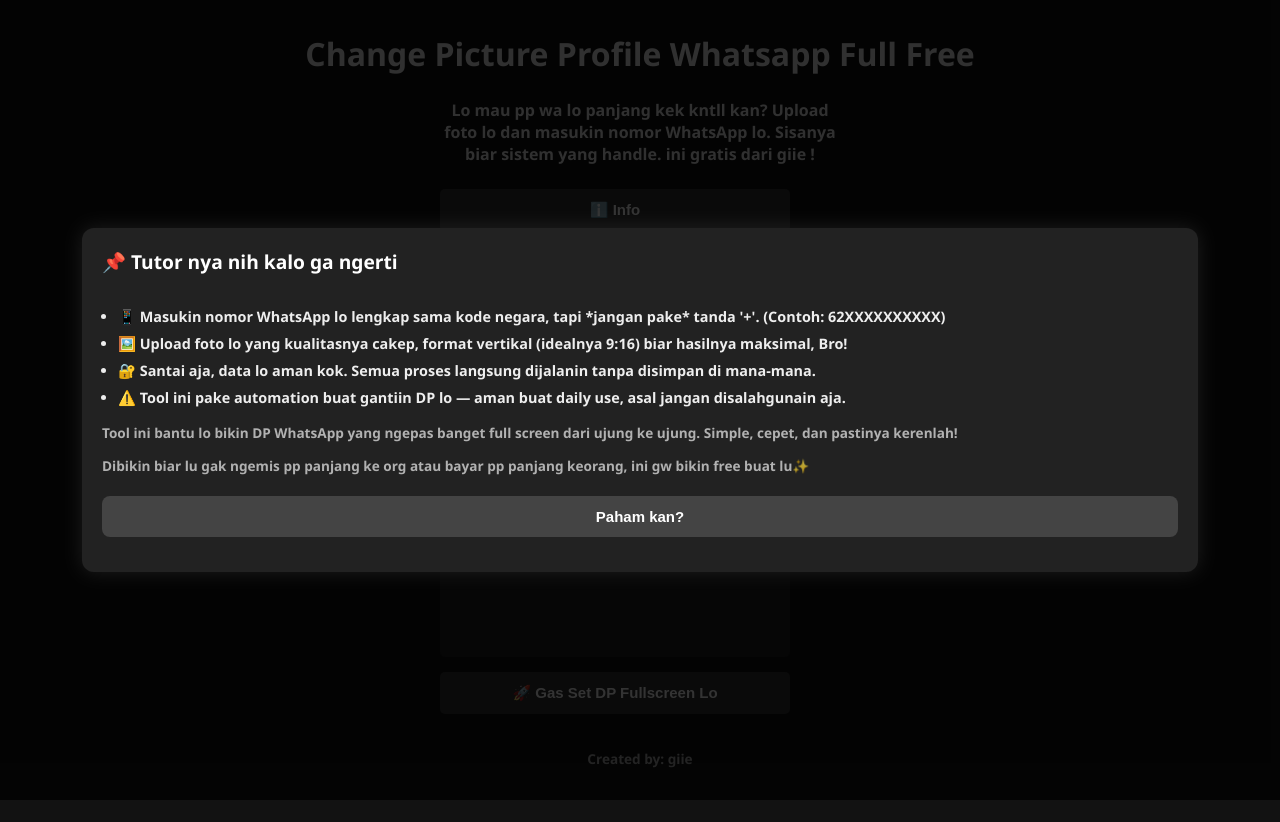
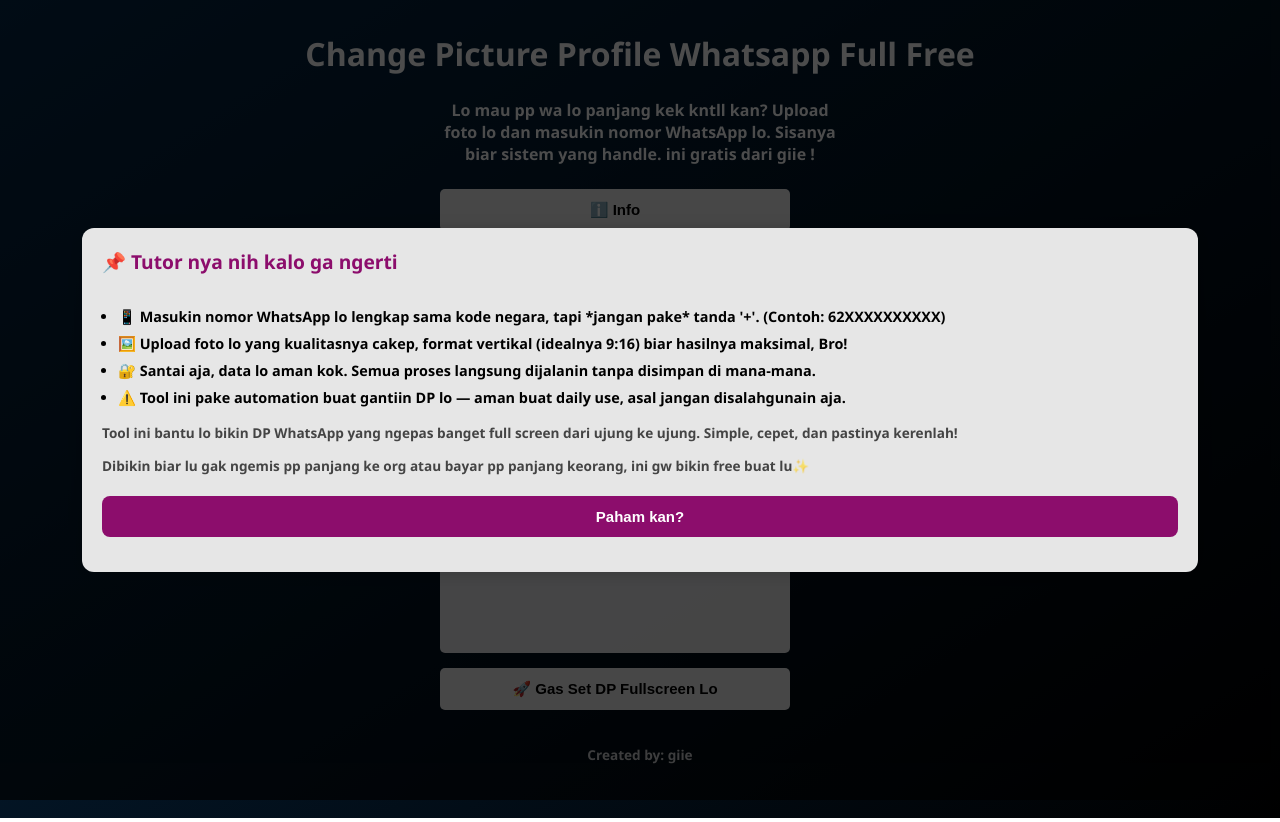
Before and after one commit to giienew/websitefullpp, a website: page public/index.html in a window 1280 px wide. Drawn offline with Linux system fonts and the light colour scheme.

Commit message:
Update style.css

```diff
--- a/public/style.css
+++ b/public/style.css
@@ -6,8 +6,8 @@
     margin: 0;
     padding: 0;
     font-family: 'Segoe UI', sans-serif;
-  background: #121212; /* hitam gelap */
-  color: #f0f0f0; /* putih abu */
+    background: linear-gradient(to bottom right, #062847, #000000);
+    color: #fff;
     display: flex;
     flex-direction: column;
     align-items: center;
@@ -42,7 +42,7 @@
     width: 100%;
     margin: 15px 0 5px;
     text-align: left;
-  color: #ccc;
+    color: #e6e6e6;
     font-weight: bold;
   }
 
@@ -59,20 +59,20 @@
 
   input[type="text"],
   input[type="file"] {
-  background-color: #1e1e1e;
-  color: #fff;
-  border: 1px solid #333;
+    background-color: rgba(255, 255, 255, 0.9);
+    color: #000;
+    border: none;
   }
 
   input[type="text"]:focus,
   input[type="file"]:focus {
     outline: none;
-  box-shadow: 0 0 5px #fff;
+    box-shadow: 0 0 5px #470637;
   }
 
   button {
-  background: #333;
-  color: #fff;
+    background: #eyyii;
+    color: #000000;
     font-weight: bold;
     border: none;
     cursor: pointer;
@@ -80,11 +80,11 @@
   }
 
   button:hover {
-  background: #555;
+    background: #8c0d6c;
   }
 
   #preview {
-  background-color: #1e1e1e;
+    background-color: rgba(255, 255, 255, 0.9);
     display: flex;
     justify-content: center;
     align-items: center;
@@ -95,12 +95,12 @@
     max-width: 100px;
     max-height: 100px;
     border-radius: 50%;
-  box-shadow: 0 0 10px #fff2;
+    box-shadow: 0 0 10px #8c0d6c;
     object-fit: cover;
   }
 
   a {
-  color: #aaa;
+    color: #e6e6e6;
     margin: 10px;
   }
 
@@ -108,9 +108,10 @@
     margin-top: auto;
     text-align: center;
     font-size: 0.85rem;
-  opacity: 0.7;
+    opacity: 0.8;
     padding-top: 20px;
   }
+
 
   /* Modal Styles */
 .modal {
@@ -123,26 +124,26 @@
   width: 100%;
   height: 100%;
   overflow: auto;
-  background-color: rgba(0,0,0,0.8);
+  background-color: rgba(0,0,0,0.7);
   align-items: center;
   justify-content: center;
 }
 
 .modal-content {
-  background-color: #222;
+  background-color: #e6e6e6;
   padding: 20px;
   border-radius: 12px;
   max-width: 90%;
   width: 100%;
-  color: #eee;
-  box-shadow: 0 0 20px rgba(255,255,255,0.1);
+  color: #000000;
+  box-shadow: 0 0 20px rgba(0,0,0,0.2);
   text-align: left;
 }
 
 .modal-content h2 {
   margin-top: 0;
   font-size: 1.2rem;
-  color: #fff;
+  color: #8c0d6c;
 }
 
 .modal-content ul {
@@ -156,7 +157,7 @@
 }
 
 .modal-content button {
-  background: #444;
+  background: #8c0d6c;
   color: white;
   border: none;
   border-radius: 8px;
@@ -165,5 +166,5 @@
 }
 
 .modal-content button:hover {
-  background: #666;
+  background: #8c0d6c;
 }
```
Lines whose indentation alone changed are shown as unchanged.
